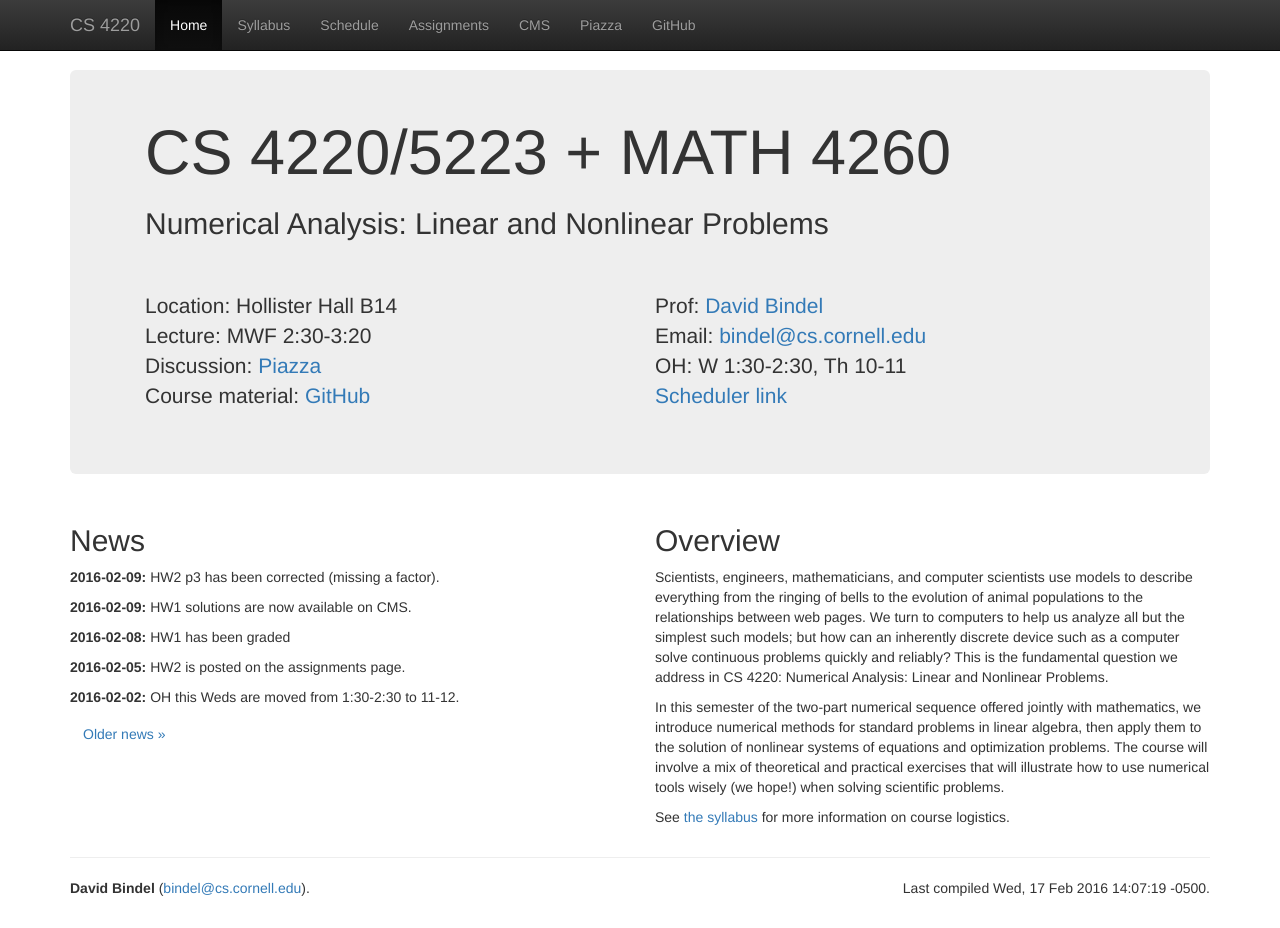
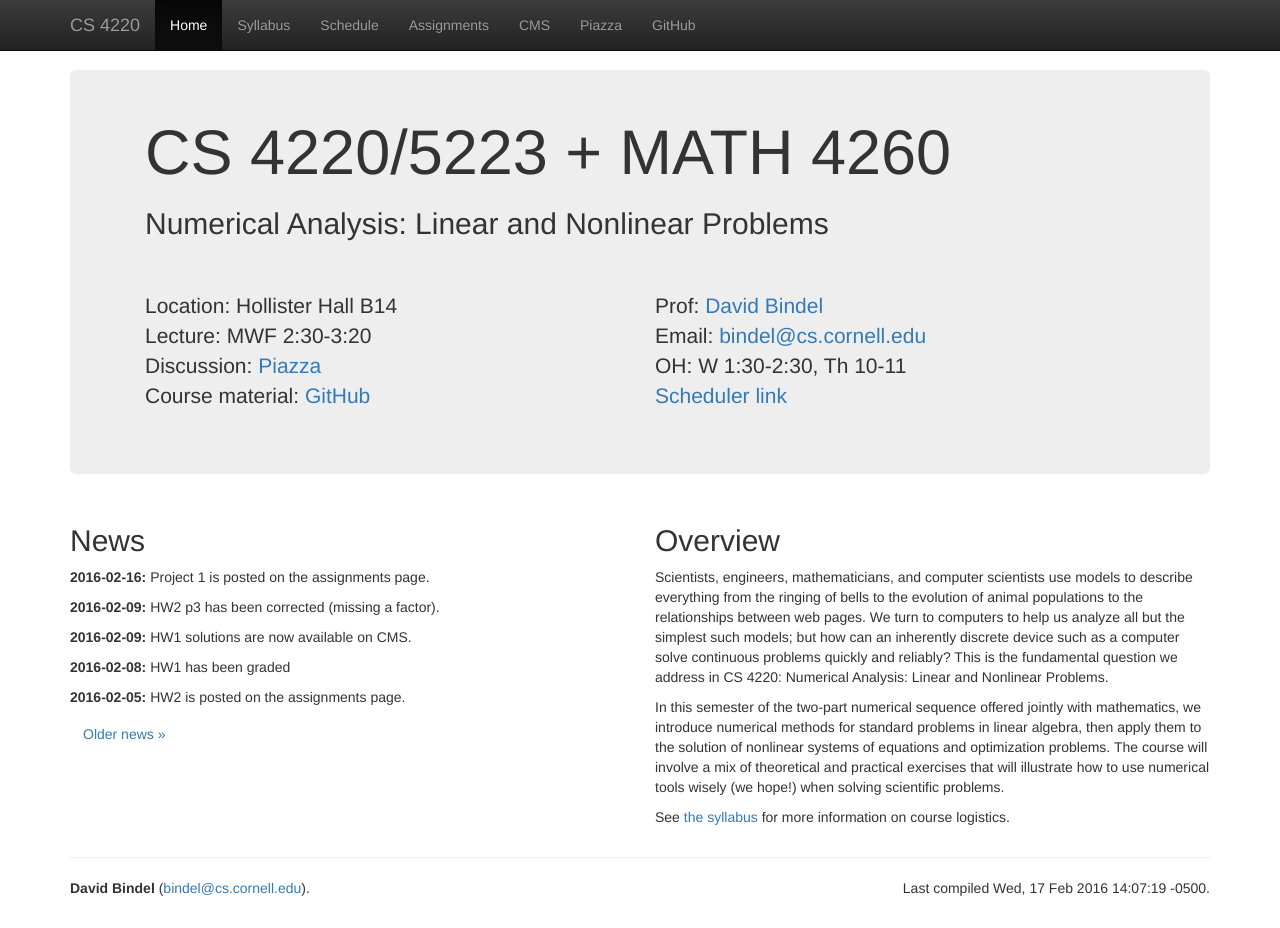
Before and after one commit to dbindel/cs4220-s17, a Jekyll site: the page built from web/index.html, in a window 1280 px wide and 928 px high. Built offline with Jekyll 4.4.1, drawn with Linux system fonts in a browser that asks for light colours; nearby versions of some CDN libraries.

Commit message:
Added project 1.

```diff
--- a/web/_data/hw.yml
+++ b/web/_data/hw.yml
@@ -9,6 +9,8 @@
 -
   desc: Project 1
   due: 2016-02-26
+  file: proj1
+  support: [proj1code/problem_load.m]
 -
   desc: HW 3
   due: 2016-03-04
--- a/web/_data/news.yml
+++ b/web/_data/news.yml
@@ -28,3 +28,6 @@
 -
   date: 2016-02-09
   text: HW2 p3 has been corrected (missing a factor).
+-
+  date: 2016-02-16
+  text: Project 1 is posted on the assignments page.
--- a/web/_includes/hw_entry.html
+++ b/web/_includes/hw_entry.html
@@ -1,4 +1,5 @@
 <li>
   <strong>Due {{ entry.due }}:</strong>
   {% if entry.file %}<a href="hw/{{ entry.file }}.pdf">{{ entry.desc }}</a>{% else %}{{ entry.desc }}{% endif %}
+  {% if entry.support %}({% for s in entry.support %}<a href="hw/{{ s }}">{{ s }}</a>{% endfor %}){% endif %}
 </li>
```
Also changed, not shown: 1 other file.
